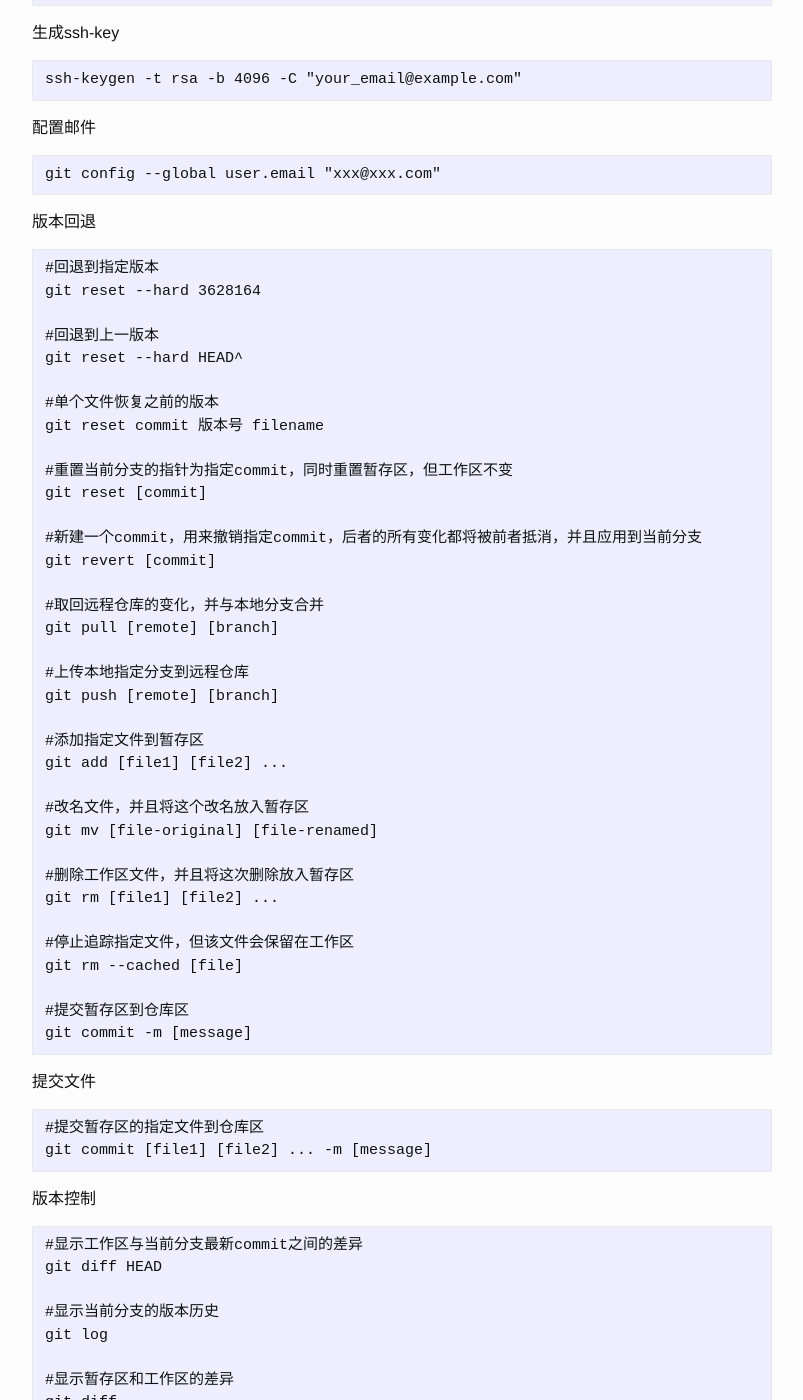
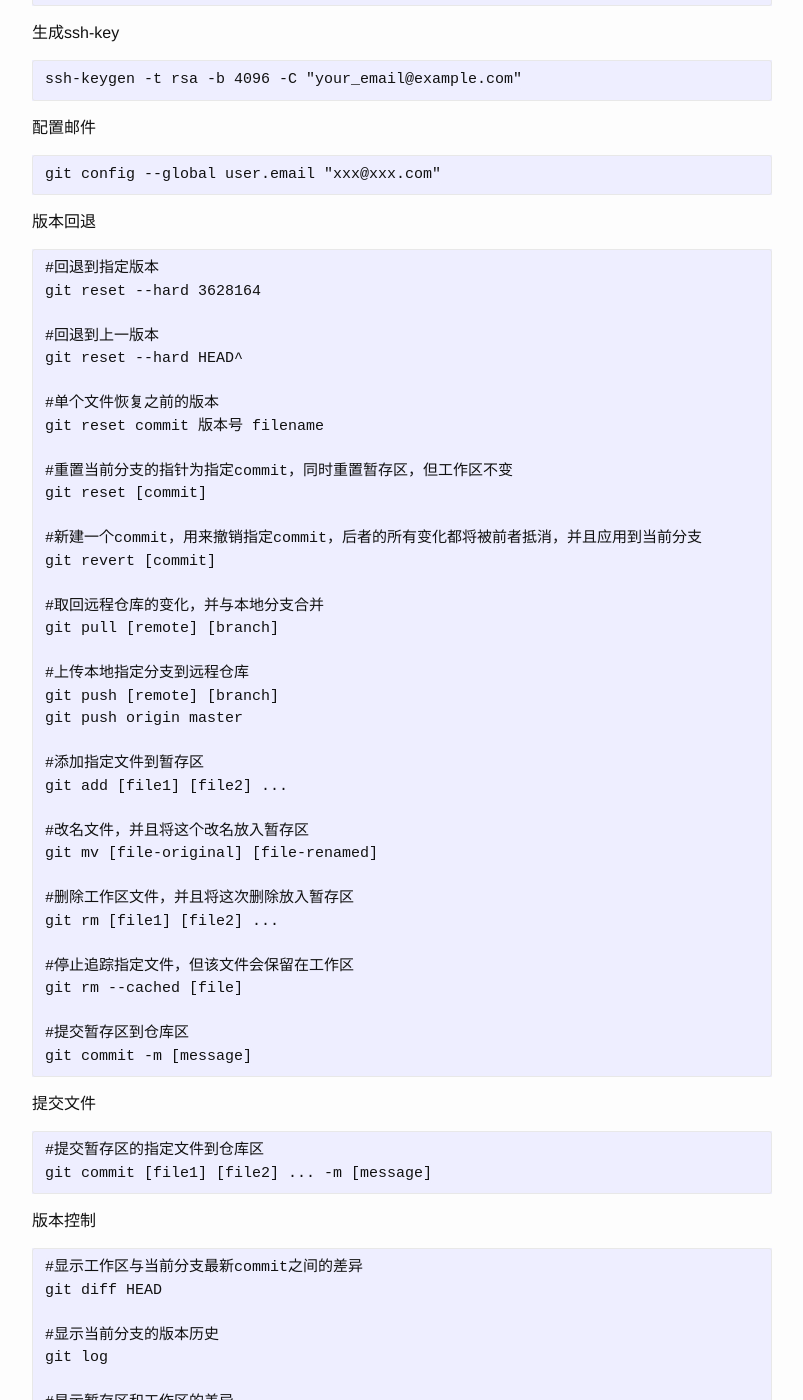
Before and after one commit to josephstalin117/josephstalin117.github.io, a Jekyll site: the page built from _posts/2016-06-03-git.markdown, in a window 1280 px wide and 1400 px high, scrolled down 368 px. Shown: the whole window, without its empty margins (238-1041 px from the left). Built offline with Jekyll 4.4.1, drawn with Linux system fonts in a browser that asks for light colours.

Commit message:
edit file

```diff
--- a/_posts/2016-06-03-git.markdown
+++ b/_posts/2016-06-03-git.markdown
@@ -52,6 +52,7 @@ git pull [remote] [branch]
 
 #上传本地指定分支到远程仓库
 git push [remote] [branch]
+git push origin master
 
 #添加指定文件到暂存区
 git add [file1] [file2] ...
```
